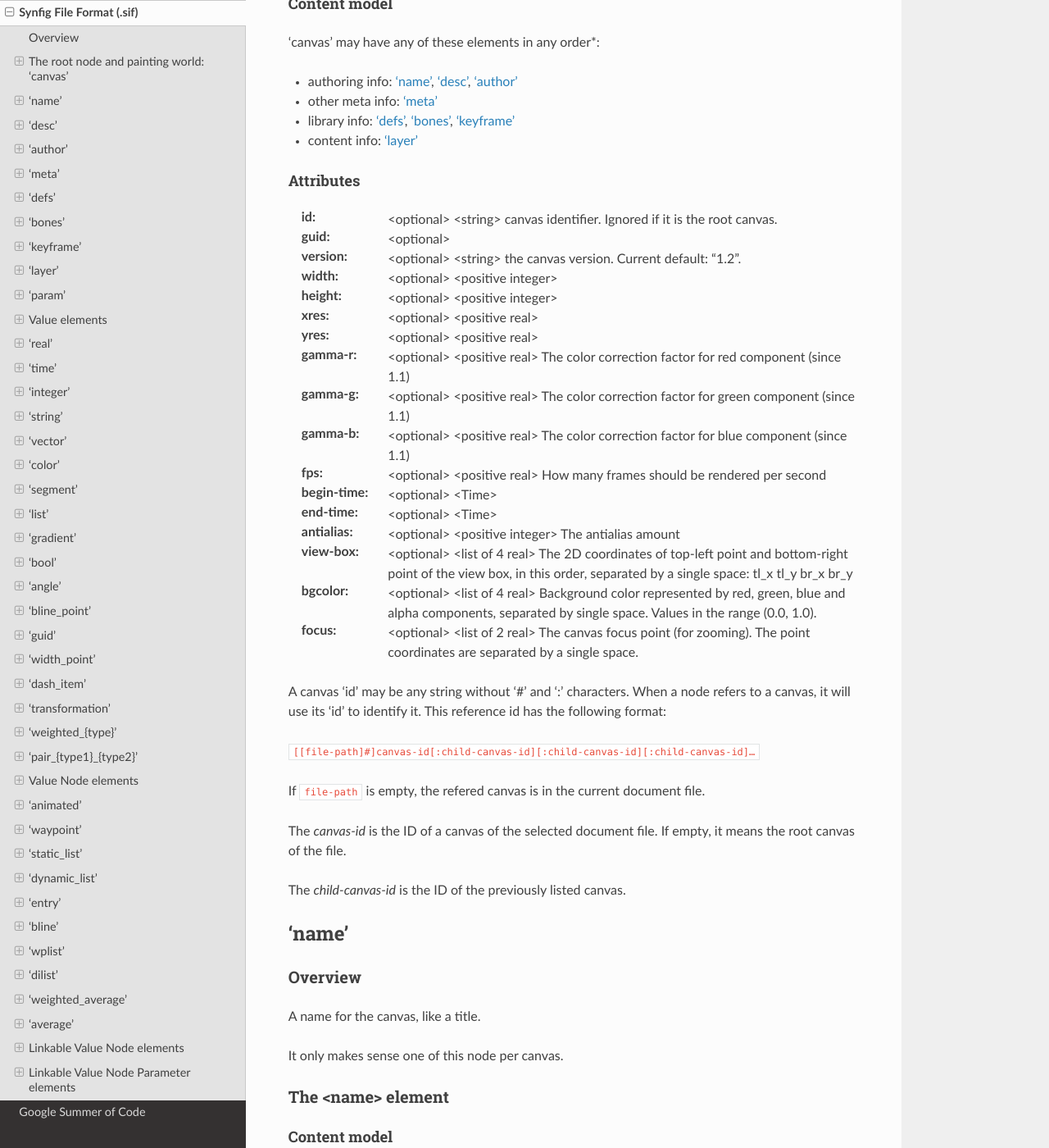
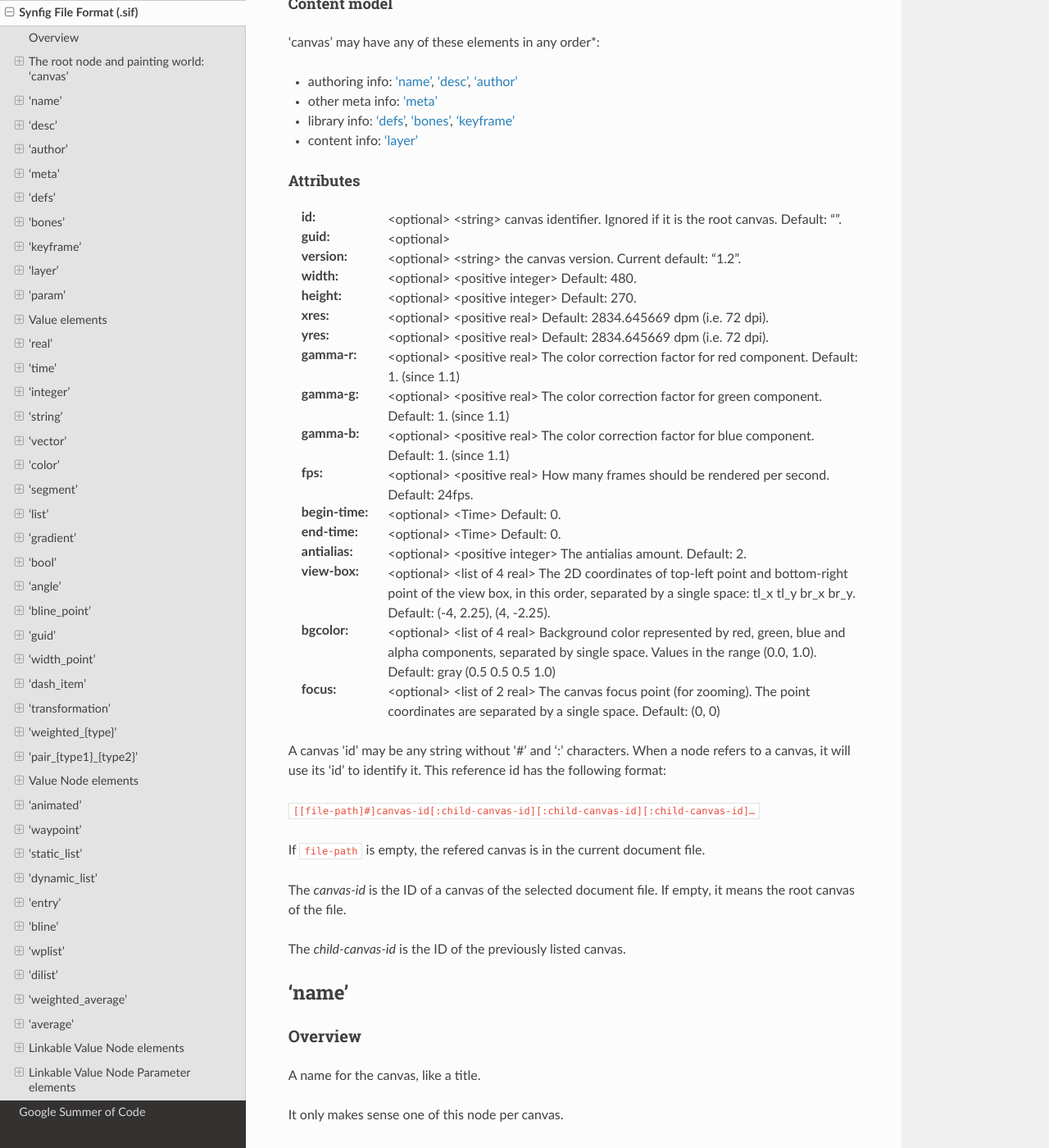
Before and after one commit to synfig/synfig-docs-dev, a Sphinx documentation site: the page built from docs/common/sif_file_format.rst, in a window 1280 px wide and 1400 px high, scrolled down 742 px. Shown: the whole window at 82% size. Built offline with Sphinx 7.4.7 and the Read the Docs theme 2.0.0, drawn with Linux system fonts in a browser that asks for light colours.

Commit message:
fix: add default values for canvas element attributes

```diff
--- a/docs/common/sif_file_format.rst
+++ b/docs/common/sif_file_format.rst
@@ -47,23 +47,23 @@ Content model
 Attributes
 ^^^^^^^^^^
 
-:id: <optional> <string> canvas identifier. Ignored if it is the root canvas.
+:id: <optional> <string> canvas identifier. Ignored if it is the root canvas. Default: "".
 :guid: <optional>
 :version: <optional> <string> the canvas version. Current default: "1.2".
-:width: <optional> <positive integer>
-:height: <optional> <positive integer>
-:xres: <optional> <positive real>
-:yres: <optional> <positive real>
-:gamma-r: <optional> <positive real> The color correction factor for red component (since 1.1)
-:gamma-g: <optional> <positive real> The color correction factor for green component (since 1.1)
-:gamma-b: <optional> <positive real> The color correction factor for blue component (since 1.1)
-:fps: <optional> <positive real> How many frames should be rendered per second
-:begin-time: <optional> <Time>
-:end-time: <optional> <Time>
-:antialias: <optional> <positive integer> The antialias amount
-:view-box: <optional> <list of 4 real> The 2D coordinates of top-left point and bottom-right point of the view box, in this order, separated by a single space: tl_x tl_y br_x br_y
-:bgcolor: <optional> <list of 4 real> Background color represented by red, green, blue and alpha components, separated by single space. Values in the range (0.0, 1.0).
-:focus: <optional> <list of 2 real> The canvas focus point (for zooming). The point coordinates are separated by a single space.
+:width: <optional> <positive integer> Default: 480.
+:height: <optional> <positive integer> Default: 270.
+:xres: <optional> <positive real> Default: 2834.645669 dpm (i.e. 72 dpi).
+:yres: <optional> <positive real> Default: 2834.645669 dpm (i.e. 72 dpi).
+:gamma-r: <optional> <positive real> The color correction factor for red component. Default: 1. (since 1.1)
+:gamma-g: <optional> <positive real> The color correction factor for green component. Default: 1. (since 1.1)
+:gamma-b: <optional> <positive real> The color correction factor for blue component. Default: 1. (since 1.1)
+:fps: <optional> <positive real> How many frames should be rendered per second. Default: 24fps.
+:begin-time: <optional> <Time> Default: 0.
+:end-time: <optional> <Time> Default: 0.
+:antialias: <optional> <positive integer> The antialias amount. Default: 2.
+:view-box: <optional> <list of 4 real> The 2D coordinates of top-left point and bottom-right point of the view box, in this order, separated by a single space: tl_x tl_y br_x br_y. Default: (-4, 2.25), (4,  -2.25).
+:bgcolor: <optional> <list of 4 real> Background color represented by red, green, blue and alpha components, separated by single space. Values in the range (0.0, 1.0). Default: gray (0.5 0.5 0.5 1.0)
+:focus: <optional> <list of 2 real> The canvas focus point (for zooming). The point coordinates are separated by a single space. Default: (0, 0)
 
 .. _canvas_id:
 A canvas 'id' may be any string without '#' and ':' characters. When a node refers to a canvas, it will use its 'id' to identify it.
```
